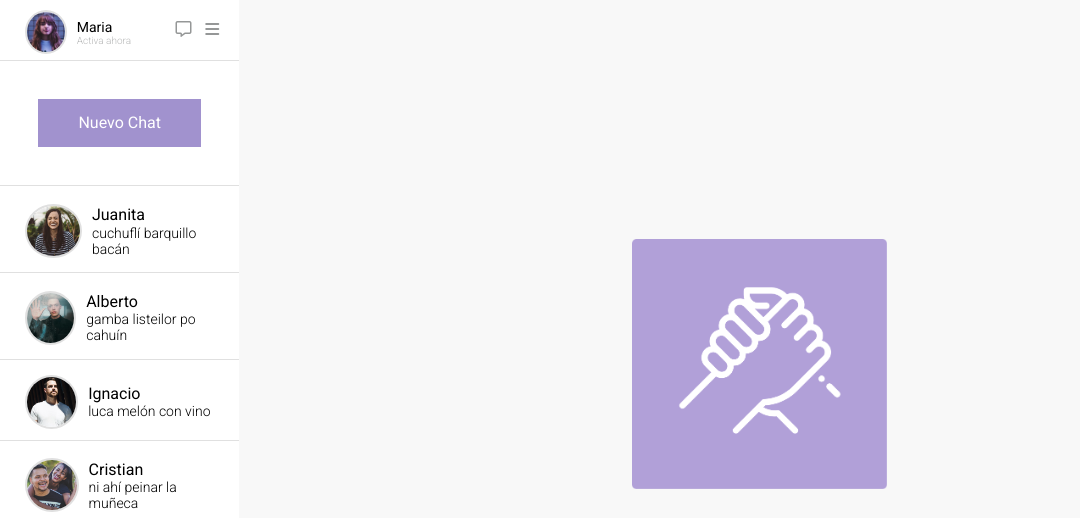
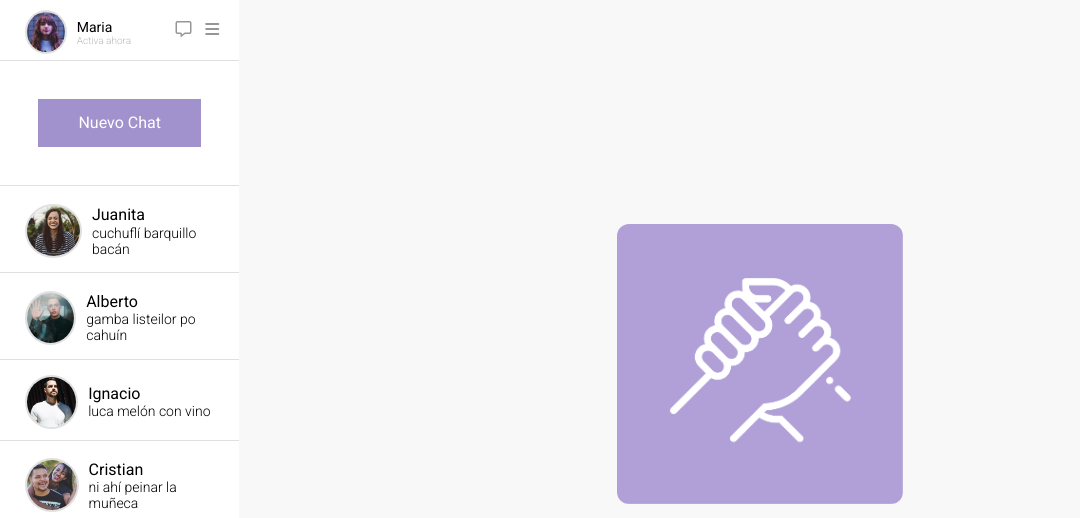
Before and after one commit to ConsuAng/desafio-css-avanzado, a plain HTML site: page index.html in a window 1280 px wide. Shown: the top 518 px of the page, without its empty margins (0-1080 px from the left). Drawn offline with Linux system fonts and the light colour scheme.

Commit message:
feat: border radius added to logo

```diff
--- a/assets/css/style.css
+++ b/assets/css/style.css
@@ -110,7 +110,8 @@ main {
 }
 
 main img {
-  height: 250px;
+  height: 280px;
+  border-radius: 12px;
 }
 
 main h1 {
```
